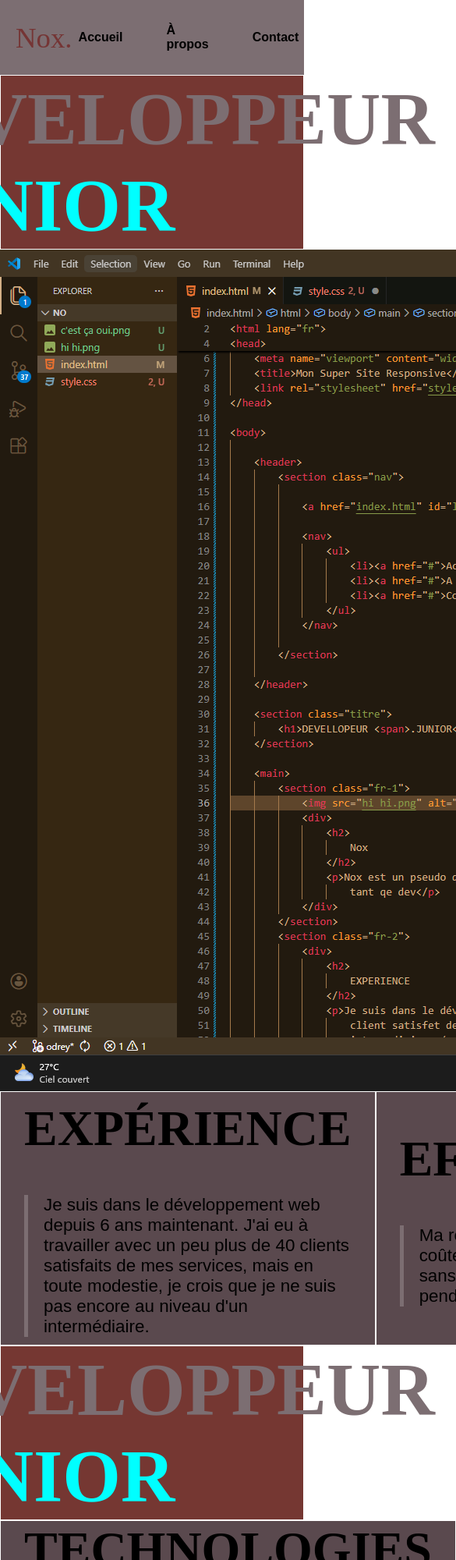
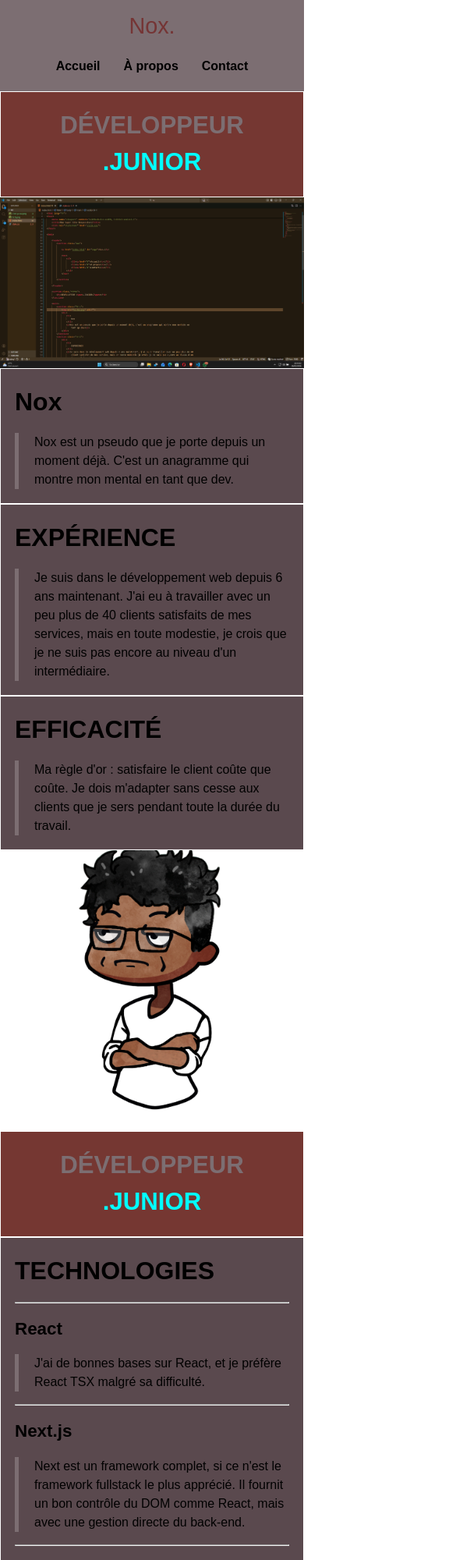
Before and after one commit to YoungFox450/page_landig, a plain HTML site: page index.html in a window 390 px wide. Shown: the top 2000 px of the page at 78% size, 585 px wide, since content can reach past the window. Drawn offline with Linux system fonts and the light colour scheme; a web font is replaced by a local one.

Commit message:
ajout du responsive design

```diff
--- a/index.html
+++ b/index.html
@@ -2,17 +2,15 @@
 <html lang="fr">
 
 <head>
-    <meta charset="UTF-8">
-    <meta name="viewport" content="width=device-width, initial-scale=1.0">
+    <meta charset="UTF-8" />
+    <meta name="viewport" content="width=device-width, initial-scale=1.0" />
     <title>Mon Super Site Responsive</title>
-    <link rel="stylesheet" href="style.css">
+    <link rel="stylesheet" href="style.css" />
 </head>
 
 <body>
-
     <header>
         <section class="nav">
-
             <a href="index.html" id="logo">Nox.</a>
 
             <nav>
@@ -22,9 +20,7 @@
                     <li><a href="#">Contact</a></li>
                 </ul>
             </nav>
-
         </section>
-
     </header>
 
     <section class="titre">
@@ -33,73 +29,59 @@
 
     <main>
         <section class="fr-1">
-            <img src="taf.png" alt="Illustration travail">
+            <img src="taf.png" alt="Illustration travail" />
             <div>
-                <h2>
-                    Nox
-                </h2>
-                <p>Nox est un pseudo que je porte depuis un moment déjà. C'est un anagramme qui montre mon mental en
-                    tant que dev.</p>
+                <h2>Nox</h2>
+                <p>
+                    Nox est un pseudo que je porte depuis un moment déjà. C'est un anagramme qui montre
+                    mon mental en tant que dev.
+                </p>
             </div>
         </section>
+
         <section class="fr-2">
             <div>
-                <h2>
-                    EXPÉRIENCE
-                </h2>
-                <p>Je suis dans le développement web depuis 6 ans maintenant. J'ai eu à travailler avec un peu plus de
-                    40
-                    clients satisfaits de mes services, mais en toute modestie, je crois que je ne suis pas encore au
-                    niveau d'un
-                    intermédiaire.</p>
+                <h2>EXPÉRIENCE</h2>
+                <p>
+                    Je suis dans le développement web depuis 6 ans maintenant. J'ai eu à travailler avec
+                    un peu plus de 40 clients satisfaits de mes services, mais en toute modestie, je crois
+                    que je ne suis pas encore au niveau d'un intermédiaire.
+                </p>
             </div>
             <div>
-                <h2>
-                    EFFICACITÉ
-                </h2>
-                <p>Ma règle d'or : satisfaire le client coûte que coûte. Je dois m'adapter sans cesse aux clients que je
-                    sers pendant toute la durée du travail.</p>
+                <h2>EFFICACITÉ</h2>
+                <p>
+                    Ma règle d'or : satisfaire le client coûte que coûte. Je dois m'adapter sans cesse aux
+                    clients que je sers pendant toute la durée du travail.
+                </p>
             </div>
-            <img src="c'est ça oui.png" alt="Illustration efficacité">
+            <img src="c'est ça oui.png" alt="Illustration efficacité" />
+        </section>
 
-        </section>
         <section class="titre">
             <h1>DÉVELOPPEUR <span>.JUNIOR</span></h1>
         </section>
+
         <section class="fr-3">
-
             <div>
-                <h2>
-                    TECHNOLOGIES
-                </h2>
-                <hr>
-                <h4>
-                    React
-                </h4>
+                <h2>TECHNOLOGIES</h2>
+                <hr />
+                <h4>React</h4>
+                <p>J'ai de bonnes bases sur React, et je préfère React TSX malgré sa difficulté.</p>
+                <hr />
+                <h4>Next.js</h4>
                 <p>
-                    J'ai de bonnes bases sur React, et je préfère React TSX malgré sa difficulté.
+                    Next est un framework complet, si ce n'est le framework fullstack le plus apprécié. Il
+                    fournit un bon contrôle du DOM comme React, mais avec une gestion directe du back-end.
                 </p>
-                <hr>
-                <h4>
-                    Next.js
-                </h4>
-                <p>
-                    Next est un framework complet, si ce n'est le framework fullstack le plus apprécié. Il fournit un
-                    bon
-                    contrôle du DOM comme React, mais avec une gestion directe du back-end.
-                </p>
-                <hr>
-                <h4>
-                    TailwindCSS
-                </h4>
-                <p>
-                    Pour sa simplicité et son efficacité pour ce qui est du design UI/UX.
-                </p>
+                <hr />
+                <h4>TailwindCSS</h4>
+                <p>Pour sa simplicité et son efficacité pour ce qui est du design UI/UX.</p>
             </div>
 
-            <img src="port.png" alt="Portfolio">
+            <img src="port.png" alt="Portfolio" />
+        </section>
 
-        </section>
         <section class="fr-4">
             <div>
                 <p>Je suis dev par passion et c'est une grande prouesse pour moi.</p>
@@ -110,10 +92,9 @@
     </main>
 
     <footer>
-        <hr>
+        <hr />
         <p>&copy; 2026 Odrey. Tous droits réservés.</p>
     </footer>
-
 </body>
 
 </html>
--- a/style.css
+++ b/style.css
@@ -1,349 +1,183 @@
 @import url('https://fonts.googleapis.com/css2?family=Alex+Brush&family=Cherry+Bomb+One&family=Fascinate+Inline&display=swap');
 
-
-
- /* Reset de base */
-
 * {
-
     box-sizing: border-box;
-
     margin: 0;
-
     padding: 0;
-
 }
 
-
+:root {
+    --bg-header: lab(47.82% 6.22 -0.22);
+    --bg-card: lab(32.89% 8.13 -0.27);
+    --accent: rgb(117, 53, 53);
+    --title-bg: rgb(117, 55, 50);
+}
 
 body {
-
     font-family: sans-serif;
-
-
-
+    line-height: 1.5;
 }
 
-
+img {
+    max-width: 100%;
+    width: 100%;
+    height: 100%;
+    object-fit: cover;
+    display: block;
+}
 
 header {
-
     display: flex;
-
     justify-content: center;
-
     align-items: center;
-
-     background: lab(47.82% 6.22 -0.22);
-
+    background: var(--bg-header);
     position: sticky;
-
     top: 0;
-
-     margin: 0;
-
-     gap: 0;
-
-     padding: 0;
-
+    z-index: 20;
 }
 
-
-
 .nav {
-
     display: grid;
-
-     /* On définit deux colonnes qui s'adaptent juste à leur contenu */
-
     grid-template-columns: auto auto;
-
     grid-template-rows: 6rem;
-
     align-items: center;
-
-
-
-     /* LA MAGIE EST ICI : */
-
     justify-content: space-between;
-
-
-
     width: 100%;
-
     max-width: 1200px;
-
-     /* Optionnel : pour éviter que le menu soit trop loin sur écran géant */
-
     margin: 0 auto;
-
-     /* Centre le bloc nav si tu as mis une max-width */
-
     padding: 0 20px;
-
-     /* Petite marge de sécurité sur les côtés */
-
+    gap: 20px;
 }
 
-
-
 .nav ul {
-
     display: flex;
-
     justify-content: center;
-
     align-items: center;
-
     list-style: none;
-
-     gap: 40px;
-
-     padding: 0;
-
+    gap: clamp(14px, 3vw, 40px);
 }
 
-
-
 .nav ul a {
-
     text-decoration: none;
-
     color: black;
-
     font-weight: 800;
-
     transition: 500ms;
-
     padding: 8px;
-
     display: inline-block;
-
     outline: 2px solid transparent;
-
     cursor: pointer;
-
 }
 
-
-
 .nav ul a:hover {
-
-     color: rgb(117, 53, 53);
-
+    color: var(--accent);
     outline: 2px solid white;
-
     background: black;
-
-     padding: 8px;
-
-     border-radius: 16px
+    border-radius: 16px;
 }
 
-
-
 #logo {
-
     display: inline-block;
-
-     /* Pour qu'il respecte bien sa taille de texte */
-
     width: fit-content;
-
-     font-family: "Cherry Bomb One";
-
-     font-size: 2.3em;
-
-     color: rgb(117, 53, 53);
-
+    font-family: 'Cherry Bomb One', sans-serif;
+    font-size: clamp(1.8rem, 4vw, 2.3rem);
+    color: var(--accent);
     text-decoration: none;
-
     cursor: pointer;
-
 }
 
-
-
 .titre {
-
-     grid-area: titre;
-
-     font-family: "Fascinate Inline";
-
+    font-family: 'Fascinate Inline', sans-serif;
     display: flex;
-
     align-items: center;
-
     justify-content: center;
-
-     background: rgb(117, 55, 50);
-
+    background: var(--title-bg);
     border: 1px solid white;
-
-     /*border-top-left-radius: 20px;
-
-    border-top-right-radius: 20px;*/
-
+    text-align: center;
+    padding: 20px;
 }
 
-
-
 .titre h1 {
-
-     font-size: 6rem;
-
+    font-size: clamp(1.9rem, 8vw, 6rem);
     color: lab(47.8% 6.22 -0.22);
-
+    word-break: break-word;
 }
 
-
-
 .titre h1 span {
-
     color: aqua;
-
 }
 
-
-
- .main {
-
+main {
     display: grid;
-
     grid-template-columns: 1fr;
-     grid-template-rows: 3fr 3fr 1fr 3fr 2fr;
 }
 
- .fr-1 {
-     display: grid;
-     grid-template-columns: 2fr 1fr;
-     grid-template-rows: 1fr;
-     align-items: center;
-     justify-items: center;
+.fr-1,
+.fr-2,
+.fr-3 {
     gap: 0;
     margin: 0;
     padding: 0;
 }
 
- .fr-1 img {
-     max-width: 100% padding: 0;
-     margin: 0;
+.fr-1 {
+    display: grid;
+    grid-template-columns: minmax(0, 2fr) minmax(0, 1fr);
+    align-items: stretch;
 }
 
- .fr-1 div {
-     padding: 10px 30px;
-     background: lab(32.89% 8.13 -0.27);
-     height: 100%;
+.fr-2 {
+    display: grid;
+    grid-template-columns: repeat(3, minmax(0, 1fr));
+    align-items: stretch;
+}
+
+.fr-3 {
+    display: grid;
+    grid-template-columns: minmax(0, 1fr) minmax(0, 2fr);
+    align-items: stretch;
+}
+
+.fr-1 div,
+.fr-2 div,
+.fr-3 div {
+    padding: clamp(18px, 3vw, 30px);
+    background: var(--bg-card);
     width: 100%;
     display: flex;
     flex-direction: column;
     justify-content: center;
     align-items: center;
-     gap: 3rem;
+    gap: clamp(16px, 3vw, 3rem);
     border: 1px solid white;
 }
 
- .fr-1 div h2 {
-     font-family: "Cherry Bomb One";
-     font-size: 4rem;
+.fr-1 div h2,
+.fr-2 div h2,
+.fr-3 div h2 {
+    font-family: 'Cherry Bomb One', sans-serif;
+    font-size: clamp(2rem, 5vw, 4rem);
     font-weight: bolder;
- }
-
- .fr-1 div p {
-     font-size: 1.4rem;
-     border-left: 5px solid #7c6e72;
-     padding-left: 20px;
- }
-
- .fr-2 {
-     display: grid;
-     grid-template-columns: repeat(3, 1fr);
-     grid-template-rows: 1fr;
-     align-items: center;
-     justify-items: center;
-     gap: 0;
-     margin: 0;
-     padding: 0;
- }
-
- .fr-2 img {
-     max-width: 100%;
-     padding: 0;
-     margin: 0;
- }
-
- .fr-2 div {
-     padding: 10px 30px;
-     background: lab(32.89% 8.13 -0.27);
-     height: 100%;
-     width: 100%;
-     display: flex;
-     flex-direction: column;
-     justify-content: center;
-     align-items: center;
-     gap: 3rem;
-     border: 1px solid white;
- }
-
- .fr-2 div h2 {
-     font-family: "Cherry Bomb One";
-     font-size: 4rem;
-     font-weight: bolder;
- }
-
- .fr-2 div p {
-     font-size: 1.4rem;
-     border-left: 5px solid #7c6e72;
-     padding-left: 20px;
- }
-
- .fr-3 {
-     display: grid;
-     grid-template-columns: 1fr 2fr;
-     grid-template-rows: 1fr;
-     align-items: center;
-     justify-items: center;
-     gap: 0;
-     margin: 0;
-     padding: 0;
- }
-
- .fr-3 img {
-     max-width: 100%;
-     padding: 0;
-     margin: 0;
- }
-
- .fr-3 div {
-     background: lab(32.89% 8.13 -0.27);
-     height: 100%;
-     width: 100%;
-     display: flex;
-     flex-direction: column;
-     align-content: center;
-     justify-content: center;
-     gap: 18px;
-     padding: 0 30px;
-     border: 1px solid white;
- }
-
- .fr-3 div h2 {
-     font-family: "Cherry Bomb One";
-     font-size: 4rem;
-     font-weight: bolder;
+    text-align: center;
 }
 
 .fr-3 div h4 {
-     font-family: "Cherry Bomb One";
-     font-size: 2rem;
+    font-family: 'Cherry Bomb One', sans-serif;
+    font-size: clamp(1.4rem, 3vw, 2rem);
     font-weight: bolder;
+    text-align: center;
 }
 
+.fr-1 div p,
+.fr-2 div p,
 .fr-3 div p {
-     font-size: 1.4rem;
+    font-size: clamp(1rem, 2.4vw, 1.4rem);
     border-left: 5px solid #7c6e72;
     padding-left: 20px;
+    width: 100%;
+}
+
+.fr-3 div hr {
+    width: 100%;
 }
 
 .fr-4 {
@@ -351,7 +185,7 @@
     align-items: center;
     justify-content: center;
     background: aqua;
-     padding: 20rem;
+    padding: clamp(3rem, 12vw, 20rem) clamp(1rem, 6vw, 4rem);
     border: 1px solid white;
 }
 
@@ -361,20 +195,20 @@
     justify-content: center;
     align-items: center;
     gap: 30px;
+    text-align: center;
 }
 
 .fr-4 div p {
-     font-size: 1.2rem;
+    font-size: clamp(1rem, 2vw, 1.2rem);
 }
 
 .fr-4 div h2 {
-     font-family: "Cherry Bomb One";
-     font-size: 4rem;
+    font-family: 'Cherry Bomb One', sans-serif;
+    font-size: clamp(2rem, 6vw, 4rem);
     font-weight: bolder;
 }
 
 .fr-4 div a {
-
     background-color: #7c6e72;
     text-decoration: none;
     padding: 20px;
@@ -382,73 +216,34 @@
     display: inline-block;
     color: black;
     font-weight: 700;
-     font-size: 1.2rem;
+    font-size: clamp(1rem, 2.5vw, 1.2rem);
     transition: 500ms ease-in;
-
 }
 
-
-
 .fr-4 div a:hover {
-
     color: gray;
     background-color: white;
     box-shadow: 0 0 20px 3px black;
     outline: auto;
-
 }
 
-
-
-
-
-
-
-
-
 footer {
-
     display: grid;
-
     justify-items: center;
-
     align-items: center;
-
-     height: 200px;
-
-     position: relative;
-
-     top: 0;
-
-     background: lab(47.82% 6.22 -0.22);
-
+    min-height: 160px;
+    background: var(--bg-header);
     border: 1px solid white;
-
+    padding: 1rem;
+    text-align: center;
 }
 
-
-
 footer hr {
-
     border: none;
-
-     /* 1. On supprime le style par défaut du navigateur */
-
     height: 10px;
-
-     /* 2. C'est ici que tu gères l'épaisseur (hauteur) */
-
     background-color: #333;
-
-     /* 3. C'est ici que tu changes la couleur */
-
-     width: 80%;
-
-     /* 4. La taille de la ligne */
-
+    width: min(80%, 900px);
     margin: 20px auto;
-
-     /* 5. Centrage et espacement vertical */
     transition: 500ms ease-out;
     border-radius: 20px;
     display: inline-block;
@@ -460,14 +255,60 @@
     outline: auto;
 }
 
+@media (max-width: 1024px) {
+    .fr-2 {
+        grid-template-columns: 1fr 1fr;
+    }
 
+    .fr-2 img {
+        grid-column: 1 / -1;
+        max-height: 420px;
+    }
+}
 
+@media (max-width: 768px) {
+    .nav {
+        grid-template-columns: 1fr;
+        grid-template-rows: auto auto;
+        justify-items: center;
+        padding: 12px 20px;
+        gap: 10px;
+    }
 
+    .fr-1,
+    .fr-2,
+    .fr-3 {
+        grid-template-columns: 1fr;
+    }
 
- /* --- Media Queries (Tablettes et Desktops) --- */
+    .fr-1 img,
+    .fr-2 img,
+    .fr-3 img {
+        max-height: 360px;
+    }
+}
 
+@media (max-width: 480px) {
+    .nav ul {
+        flex-wrap: wrap;
+    }
 
+    .fr-1 div,
+    .fr-2 div,
+    .fr-3 div {
+        align-items: flex-start;
+    }
 
- /* Si l'écran fait plus de 768px */
+    .fr-1 div h2,
+    .fr-2 div h2,
+    .fr-3 div h2,
+    .fr-3 div h4,
+    .fr-4 div h2 {
+        text-align: left;
+        width: 100%;
+    }
 
- @media (min-width: 768px) {}
+    .fr-4 div {
+        align-items: flex-start;
+    }
+}
```
Lines whose indentation alone changed are shown as unchanged.
